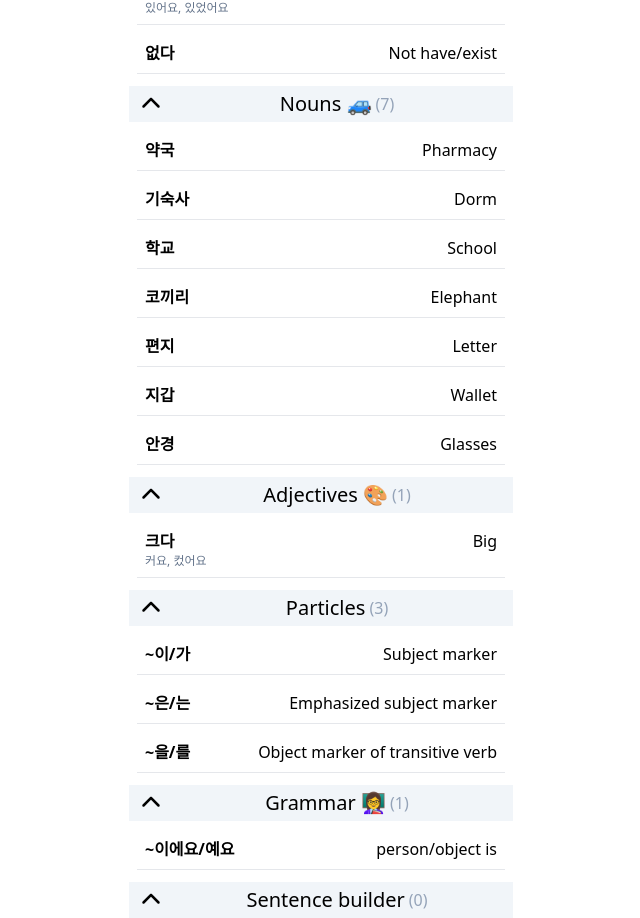
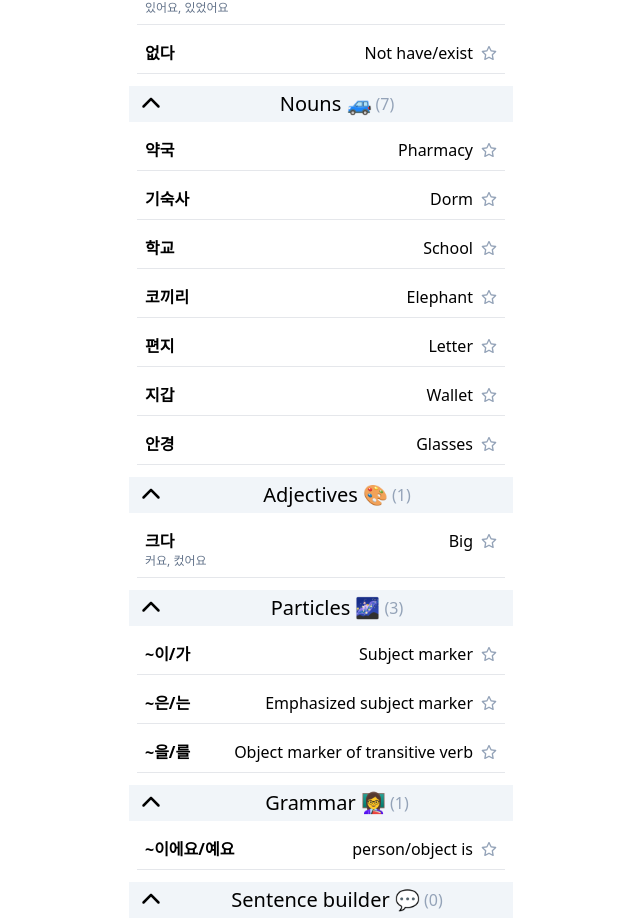
Before and after one commit to danielrobertson/korean-study, a Next.js app: page / in a window 1280 px wide. Shown: the part 195-1113 px from the top of the page, without its empty margins (319-959 px from the left). Built offline with nearby package versions, Linux system fonts and the light colour scheme.

Commit message:
item component, star items

```diff
--- a/pages/index.tsx
+++ b/pages/index.tsx
@@ -4,11 +4,39 @@ import Head from "next/head";
 import classname from "classnames";
 import ChevronUp from "components/chevron-up.svg";
 import ChevronDown from "components/chevron-down.svg";
+import StarFilled from "components/star-filled.svg";
+import Star from "components/star.svg";
 
 type ContentItem = {
   base: string;
   definition: string;
   conjugations?: string[];
+};
+
+const ContentItem: React.FC<{ item: ContentItem }> = ({ item }) => {
+  const [isStarred, setIsStarred] = useState(false);
+  return (
+    <>
+      <div className="flex justify-between">
+        <h3 className="font-bold ">{item.base}</h3>
+        <div className="flex items-center gap-2">
+          <div>{item.definition}</div>
+          <button onClick={() => setIsStarred(!isStarred)}>
+            {isStarred ? (
+              <StarFilled className="h-4 w-4 fill-yellow-500" />
+            ) : (
+              <Star className="h-4 w-4 fill-slate-400" />
+            )}
+          </button>
+        </div>
+      </div>
+      {item.conjugations && (
+        <div className="flex text-slate-500 gap-0.5 text-xs">
+          {item.conjugations.join(", ")}
+        </div>
+      )}
+    </>
+  );
 };
 
 const Section: React.FC<{
@@ -52,15 +80,7 @@ const Section: React.FC<{
             className="flex flex-col p-2 m-2 border-b"
             key={contentItem.definition}
           >
-            <div className="flex justify-between">
-              <h3 className="font-bold ">{contentItem.base}</h3>
-              <div className="">{contentItem.definition}</div>
-            </div>
-            {contentItem.conjugations && (
-              <div className="flex text-slate-500 gap-0.5 text-xs">
-                {contentItem.conjugations.join(", ")}
-              </div>
-            )}
+            <ContentItem item={contentItem} />
           </li>
         ))}
       </ul>
@@ -169,7 +189,7 @@ const Home: NextPage = () => {
             searchValue={searchValue}
           />
           <Section
-            title="Particles"
+            title="Particles 🌌"
             contentList={particles}
             searchValue={searchValue}
           />
@@ -179,7 +199,7 @@ const Home: NextPage = () => {
             searchValue={searchValue}
           />
           <Section
-            title="Sentence builder"
+            title="Sentence builder 💬"
             contentList={[]}
             searchValue={searchValue}
           />
```
Also changed, not shown: components/star-filled.svg (added), components/star.svg (added).
